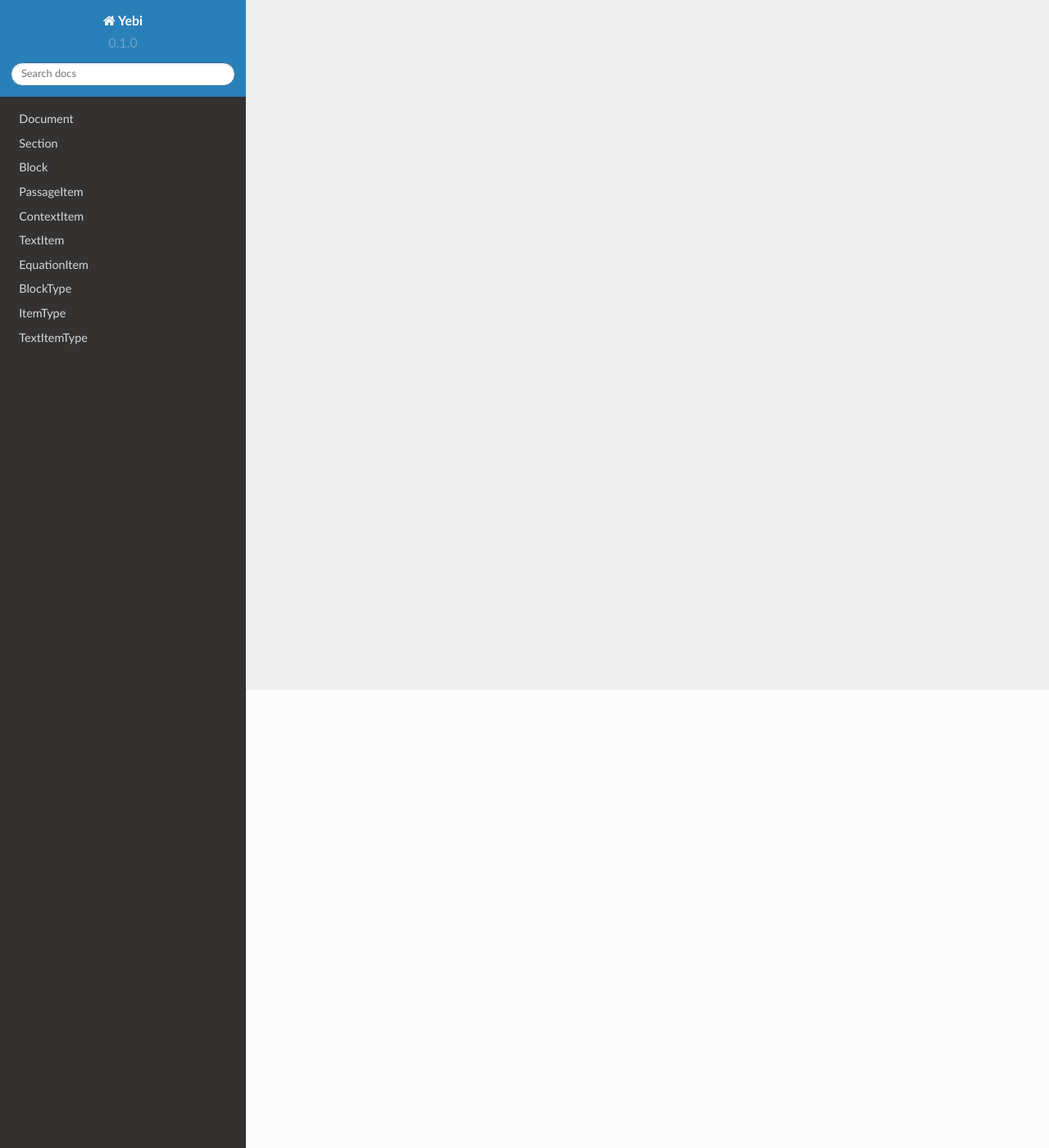
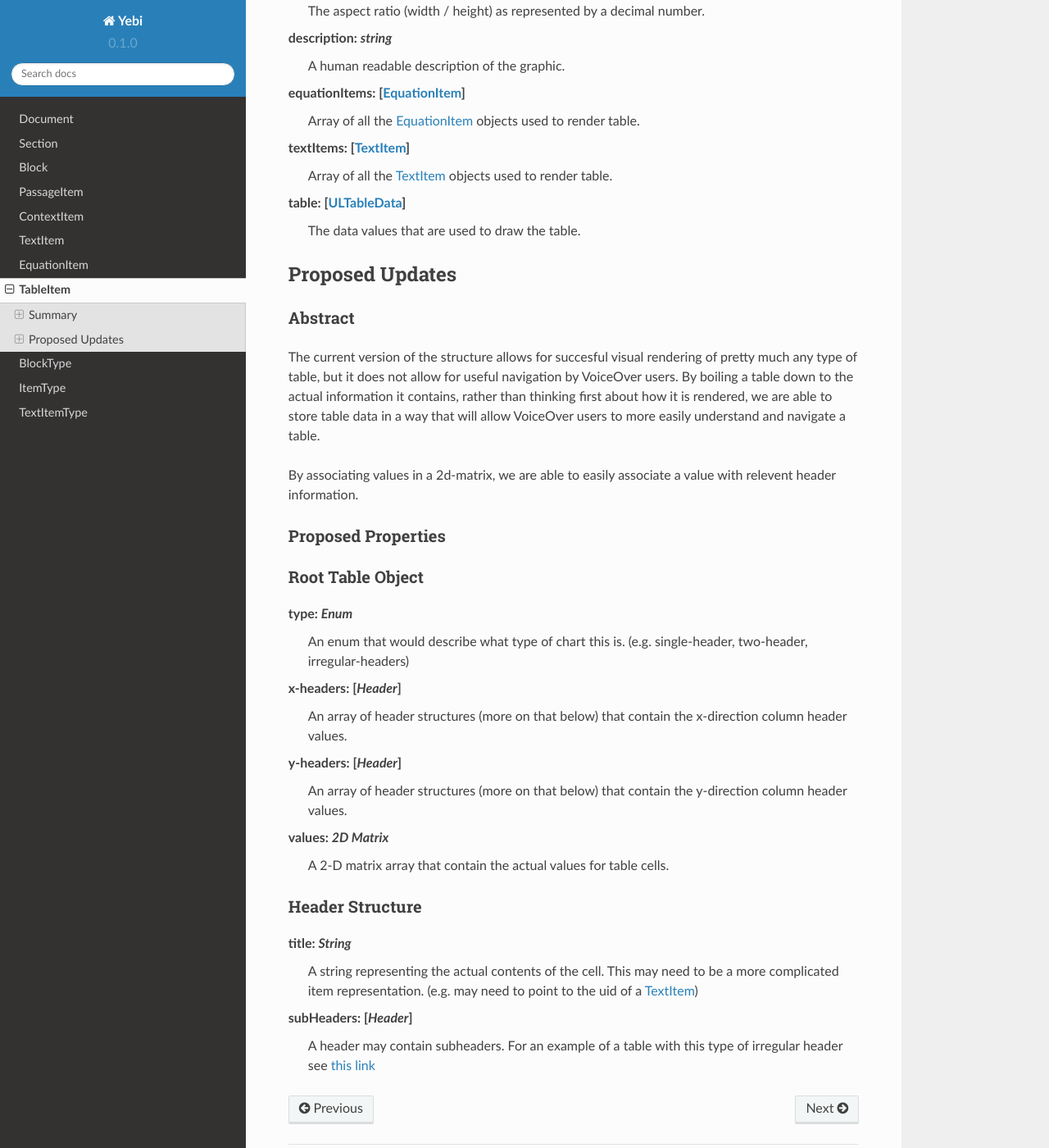
Before and after one commit to UNARDanielPratt/Yebi-Docs, a Sphinx documentation site: the page built from docs/source/tableitem.rst, in a window 1280 px wide and 1400 px high, scrolled down 559 px. Shown: the whole window at 82% size. Built offline with Sphinx 7.4.7 and the Read the Docs theme 2.0.0, drawn with Linux system fonts in a browser that asks for light colours; pages that are not in the unit, such as notebooks, are missing from menus; some of the changed text lies outside the part shown.

Commit message:
feat: added information about tables

```diff
--- a/docs/source/index.rst
+++ b/docs/source/index.rst
@@ -18,6 +18,7 @@ Firestore Structure:
    contextitem
    textitem
    equationitem
+   tableitem
 
 Enums:
 ------
--- a/docs/source/tableitem.rst
+++ b/docs/source/tableitem.rst
@@ -1,6 +1,86 @@
 TableItem
-=========
+===========
 
-==============
-This is a stub
-==============
+=======
+Summary
+=======
+
+A **TableItem** represents a table graphic item.
+
+.. note::
+    This structure is not sufficient for providing useful information
+    to VoiceOver users.  See the proposed data structure below the main
+    definition for an explination of how future versions may be implemented.
+
+Properties
+-----------
+
+**id**: :doc:`key`
+  The unique identifier for the *TableItem* item.
+
+**aspectRatio**: *Float*
+  The aspect ratio (width / height) as represented by a decimal number.
+
+**description**: *string*
+  A human readable description of the graphic.
+
+**equationItems**: [:doc:`/equationitem`]
+  Array of all the :doc:`/equationitem` objects used to render table.
+
+**textItems**: [:doc:`/textitem`]
+  Array of all the :doc:`/textitem` objects used to render table.
+
+**table**: [:doc:`/ultabledata`]
+  The data values that are used to draw the table.
+
+================
+Proposed Updates
+================
+
+Abstract
+---------
+
+The current version of the structure allows for succesful visual rendering
+of pretty much any type of table, but it does not allow for useful navigation
+by VoiceOver users.  By boiling a table down to the actual information it
+contains, rather than thinking first about how it is rendered, we are able
+to store table data in a way that will allow VoiceOver users to more easily
+understand and navigate a table.
+
+By associating values in a 2d-matrix, we are able to easily associate a value
+with relevent header information.
+
+Proposed Properties
+--------------------
+
+Root Table Object
+-----------------
+
+**type**: *Enum*
+  An enum that would describe what type of chart this is.
+  (e.g. single-header, two-header, irregular-headers)
+
+**x-headers**: [*Header*]
+  An array of header structures (more on that below)
+  that contain the x-direction column header values.
+
+**y-headers**: [*Header*]
+  An array of header structures (more on that below)
+  that contain the y-direction column header values.
+
+**values**: *2D Matrix*
+  A 2-D matrix array that contain the actual values
+  for table cells.
+
+Header Structure
+----------------
+
+**title**: *String*
+  A string representing the actual contents of the cell.
+  This may need to be a more complicated item representation.
+  (e.g. may need to point to the uid of a :doc:`/textitem`)
+
+**subHeaders**: [*Header*]
+    A header may contain subheaders.
+    For an example of a table with this type of irregular header
+    see `this link <https://www.w3.org/WAI/tutorials/tables/irregular/>`_
```
Also changed, not shown: docs/source/ulcolumndata.rst (added, +24 -0 lines), docs/source/ultabledata.rst (added, +24 -0 lines), docs/source/ultablerow.rst (added, +18 -0 lines).
